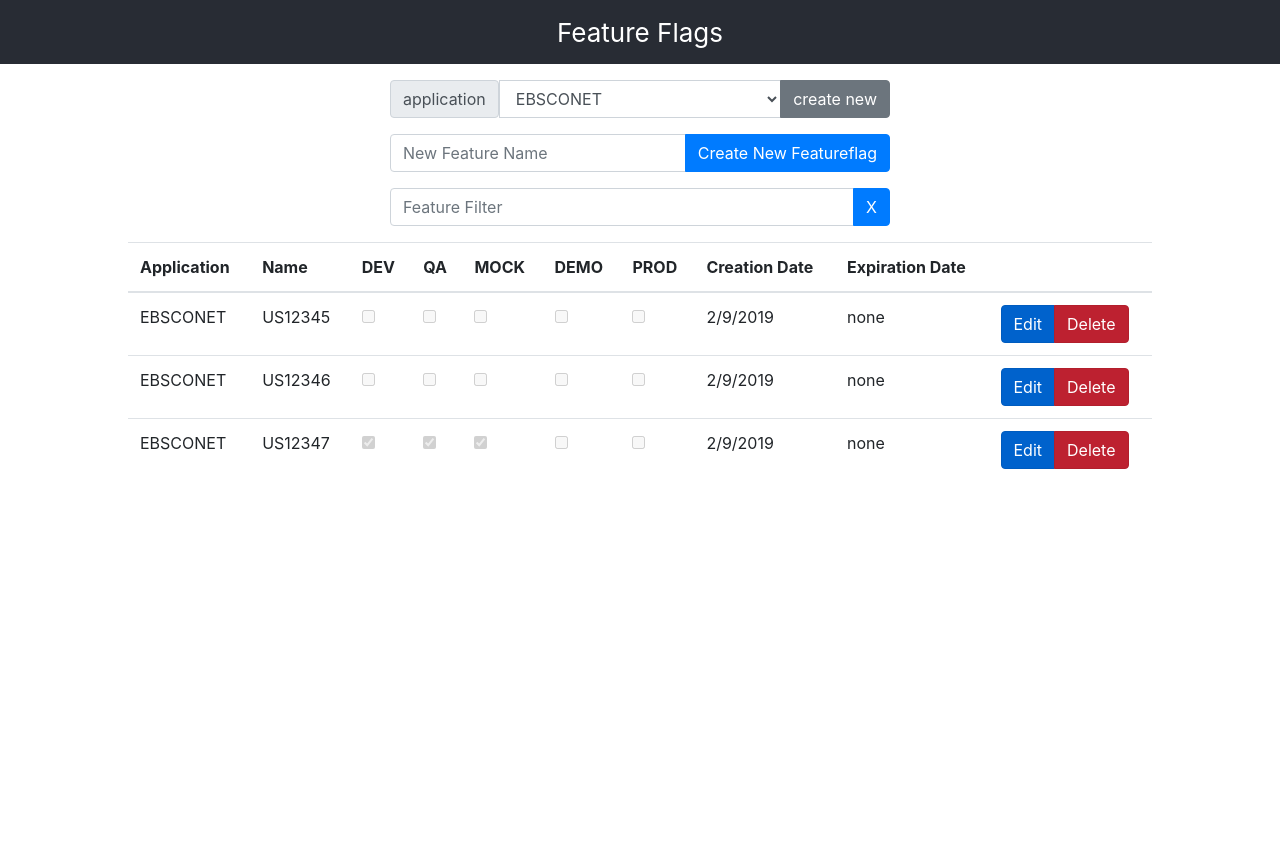
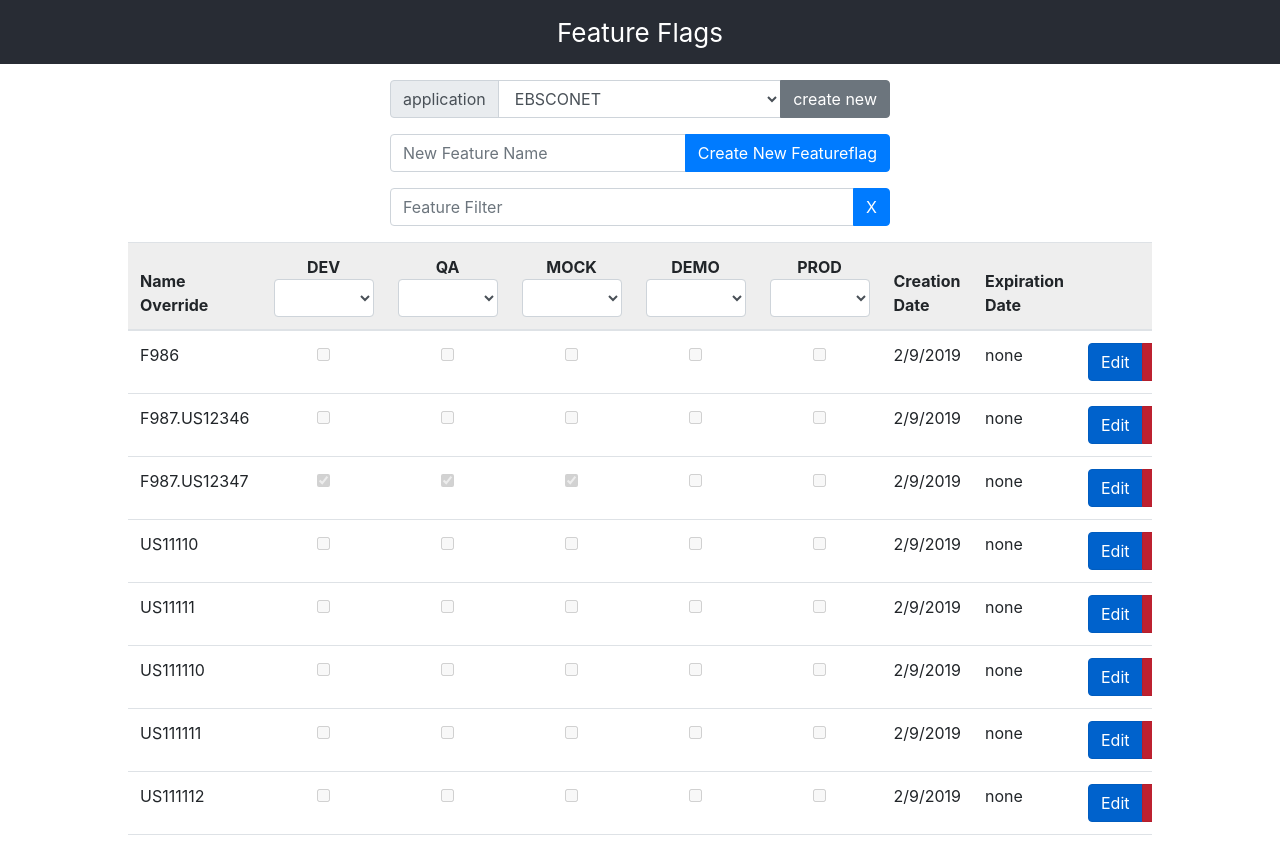
Before and after one commit to Joshproxy/featureflags_react, a React (Create React App) app: page / in a window 1280 px wide. Before the commit the page ends 800 px from the top, so only its background shows below. Built offline with nearby package versions, Linux system fonts and the light colour scheme.

Commit message:
Added override and datepicker
Added tenant override.
Added datepicker for expiration.
Made table body scrollable.

```diff
--- a/package.json
+++ b/package.json
@@ -7,11 +7,13 @@
     "@types/jest": "^24.0.0",
     "@types/node": "^10.12.23",
     "@types/react": "^16.8.2",
+    "@types/react-datepicker": "^2.0.3",
     "@types/react-dom": "^16.8.0",
     "react": "^16.8.1",
     "react-bootstrap": "^1.0.0-beta.5",
+    "react-datepicker": "^2.1.0",
     "react-dom": "^16.8.1",
-    "react-scripts": "2.1.3",
+    "react-scripts": "^2.1.5",
     "typescript": "^3.3.3"
   },
   "scripts": {
--- a/src/App.css
+++ b/src/App.css
@@ -25,3 +25,11 @@
   margin-left: auto;
   margin-right: auto;
 }
+
+.tableFixHead    { overflow-y: auto; height: 600px; }
+.tableFixHead th { position: sticky; top: -1px; }
+
+/* Just common table stuff. Really. */
+table  { border-collapse: collapse; width: 100%; }
+th, td { padding: 8px 16px; z-index: 2; }
+th     { background:#eee; }
--- a/src/App.tsx
+++ b/src/App.tsx
@@ -60,7 +60,9 @@
 
   public selectApplication = (event: React.FormEvent<any>) => {
     const target = event.target as HTMLInputElement;
-    const app = this.state.applications.filter(a => a.id === parseInt(target.value))[0];
+    const app = this.state.applications.filter(
+      a => a.id === parseInt(target.value)
+    )[0];
     this.setState({ ...this.state, selectedApplication: app });
   }
 
@@ -79,16 +81,22 @@
         {!this.state.creatingApplication && (
           <div className="smallForm">
             <InputGroup className="mb-3">
-              <InputGroup.Text id="basic-addon1">application</InputGroup.Text>
+              <InputGroup.Prepend>
+                <InputGroup.Text id="basic-addon1">application</InputGroup.Text>
+              </InputGroup.Prepend>
               <Form.Control as="select" onChange={this.selectApplication}>
                 {this.state.applications.map(a => (
-                  <option key={a.id} value={a.id}>{a.name}</option>
+                  <option key={a.id} value={a.id}>
+                    {a.name}
+                  </option>
                 ))}
               </Form.Control>
               <InputGroup.Append>
                 <Button
                   variant="secondary"
-                  onClick={() => this.setState({...this.state, creatingApplication: true})}
+                  onClick={() =>
+                    this.setState({ ...this.state, creatingApplication: true })
+                  }
                 >
                   create new
                 </Button>
@@ -114,7 +122,9 @@
                 </Button>
                 <Button
                   variant="secondary"
-                  onClick={() => this.setState({...this.state, creatingApplication: false})}
+                  onClick={() =>
+                    this.setState({ ...this.state, creatingApplication: false })
+                  }
                 >
                   cancel
                 </Button>
--- a/src/components/FeatureflagList.tsx
+++ b/src/components/FeatureflagList.tsx
@@ -1,5 +1,6 @@
 import React, { Component } from 'react';
 import Button from 'react-bootstrap/Button';
+import Form from 'react-bootstrap/Form';
 import FormControl from 'react-bootstrap/FormControl';
 import InputGroup from 'react-bootstrap/InputGroup';
 
@@ -77,6 +78,11 @@
     this.setState({ ...this.state, featureFilter: target.value });
   }
 
+  public setOverride = (event: React.FormEvent<any>) => {
+    // const target = event.target as HTMLInputElement;
+    // set override
+  }
+
   public clearFilter = () => {
     this.clearInput("featureFilterInput");
     this.setState({ ...this.state, featureFilter: "" });
@@ -132,14 +138,29 @@
           </InputGroup>
         </div>
 
-        <table className="table ">
+        <div className="tableFixHead">
+          <table className="table">
             <thead>
               <tr>
-              <th scope="col">Application</th>
-              <th scope="col">Name</th>
+                <th scope="col">
+                  <div>Name</div>
+                  <div>Override</div>
+                </th>
                 {this.tenantNames.map(t => (
-                <th key={t} scope="col">
-                  {t}
+                  <th key={t} scope="col" className="text-center">
+                    <div>{t}</div>
+                    <Form.Control
+                      as="select"
+                      onChange={this.setOverride}
+                      style={{ width: 100 + "px" }}
+                    >
+                      <option key="" value="" />
+                      {this.tenantNames.map(a => (
+                        <option key={a} value={a}>
+                          {a}
+                        </option>
+                      ))}
+                    </Form.Control>
                   </th>
                 ))}
                 <th scope="col">Creation Date</th>
@@ -159,6 +180,7 @@
             </tbody>
           </table>
         </div>
+      </div>
     );
   }
 }
--- a/src/components/FeatureflagListItem.tsx
+++ b/src/components/FeatureflagListItem.tsx
@@ -1,6 +1,9 @@
+import 'react-datepicker/dist/react-datepicker.css';
+
 import * as React from 'react';
 import Button from 'react-bootstrap/Button';
 import ButtonGroup from 'react-bootstrap/ButtonGroup';
+import DatePicker from 'react-datepicker';
 
 import Application from '../models/Application';
 import Featureflag from '../models/Featureflag';
@@ -9,7 +12,7 @@
 export interface IFeatureFlagListItemProps {
   service: IFeatureflagServiceAPI;
   featureflag: Featureflag;
-  application: Application
+  application: Application;
 }
 
 export interface IFeatureFlagListItemState {
@@ -39,6 +42,11 @@
       t.name === tenant ? { ...t, active: active } : t
     );
     this.setState(this.state);
+  }
+
+  public setExpiration = (expiration: Date) => {
+    this.state.featureflag.expirationDate = expiration;
+    this.setState(this.state);
   };
 
   public save = () => {
@@ -46,12 +54,12 @@
     this.props.service.save(this.state.featureflag).then(f => {
       this.setState({ featureflag: f, editing: false, saving: false });
     });
-  };
+  }
 
   public edit = () => {
     this.beforeEditState = { ...this.state.featureflag };
     this.setState({ ...this.state, editing: true });
-  };
+  }
 
   public cancelEdit = () => {
     this.setState({
@@ -59,21 +67,20 @@
       featureflag: this.beforeEditState,
       editing: false
     });
-  };
+  }
 
   public delete = () => {
     this.setState({ ...this.state, saving: true });
     this.props.service.delete(this.state.featureflag.id);
-  };
+  }
 
   public render() {
     const f = this.state.featureflag;
     return (
       <tr>
-        <td>{this.props.application.name}</td>
         <td>{f.name}</td>
         {f.tenants.map(t => (
-          <td key={t.name}>
+          <td key={t.name} className="text-center">
             <input
               name="isGoing"
               type="checkbox"
@@ -85,7 +92,16 @@
         ))}
         <td>{f.createDate.toLocaleDateString()}</td>
         <td>
-          {f.expirationDate ? f.expirationDate.toLocaleDateString() : 'none'}
+          {this.state.editing ? (
+            <DatePicker
+              onChange={this.setExpiration}
+              selected={f.expirationDate}
+            />
+          ) : f.expirationDate ? (
+            f.expirationDate.toLocaleDateString()
+          ) : (
+            "none"
+          )}
         </td>
 
         {this.state.editing ? (
--- a/src/services/FeatureflagServiceAPI.ts
+++ b/src/services/FeatureflagServiceAPI.ts
@@ -10,11 +10,15 @@
     const tenants = ['DEV', 'QA', 'MOCK', 'DEMO', 'PROD'];
     this.applications = [{id: 1, name: 'EBSCONET'}, {id: 2, name: 'WIT'}]
     this.featureflags = [
-      new Featureflag('US12345', 1, tenants),
-      new Featureflag('US12346', 1, tenants),
-      new Featureflag('US12347', 1, tenants),
-      new Featureflag('US12348', 2, tenants)
+      new Featureflag('F986', 1, tenants),
+      new Featureflag('F987.US12346', 1, tenants),
+      new Featureflag('F987.US12347', 1, tenants),
+      new Featureflag('F987.US12348', 2, tenants)
     ];
+    for(let i = 0; i< 100; i++) {
+      this.featureflags.push(new Featureflag('US1111' + i, 1, tenants));
+    }
+    this.featureflags.sort((a, b) => a.name.localeCompare(b.name));
     let id = 1;
     this.featureflags.forEach(f => {
       f.id = id++;
```
Also changed, not shown: 1 other file (tests, documents, lock files or other folders). Lines whose indentation alone changed are shown as unchanged.
